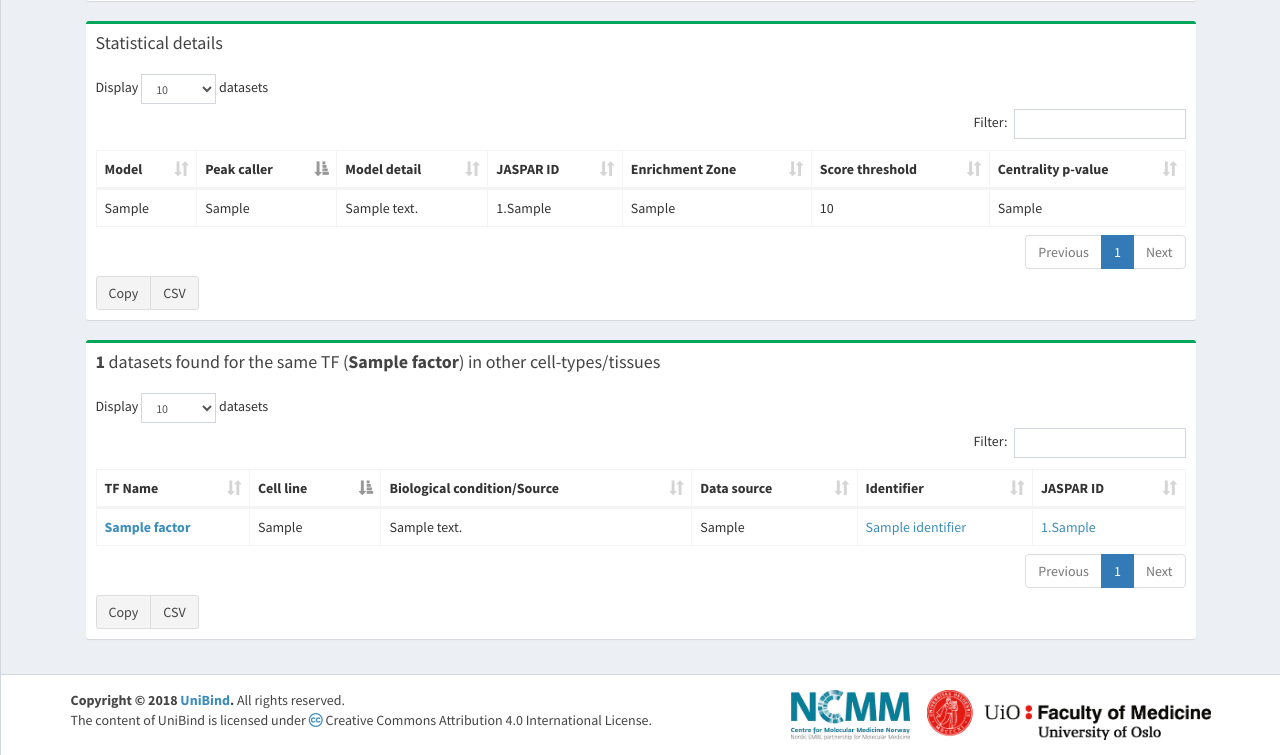
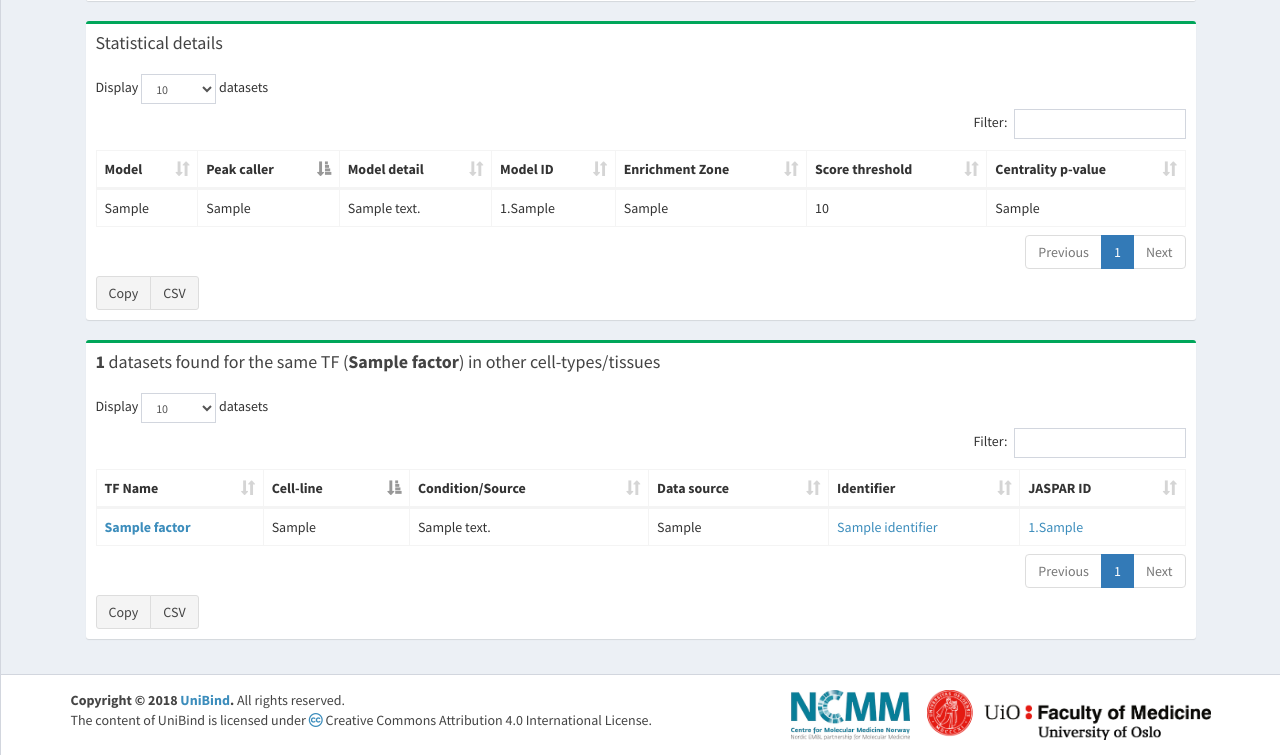
Before and after one commit to asntech/UniBind, a Django app: template portal/templates/portal/factor_detail.html in a window 1280 px wide. Shown: the part 851-1606 px from the top of the page. Run offline with Django 3.2, Linux system fonts and the light colour scheme; the template is opened without the code that fills it: most values are stand-ins (such as "Sample title", 1, 10 or a date in 2020); some libraries are stand-ins or nearby versions.

Commit message:
added new data

```diff
--- a/portal/templates/portal/factor_detail.html
+++ b/portal/templates/portal/factor_detail.html
@@ -286,7 +286,7 @@ Detailed information of <b>{{ factor.tf_name }} </b>
                   <th>Model</th>
                   <th>Peak caller</th>
                   <th>Model detail</th>
-                  <th>JASPAR ID</th>
+                  <th>Model ID</th>
                   <th>Enrichment Zone</th>
                   <th>Score threshold</th>
                   <th>Centrality p-value</th>
@@ -340,8 +340,8 @@ Detailed information of <b>{{ factor.tf_name }} </b>
                 <thead>
                 <tr>
                   <th>TF Name</th>
-                  <th>Cell line</th>
-                  <th>Biological condition/Source</th>
+                  <th>Cell-line</th>
+                  <th>Condition/Source</th>
                   <th>Data source</th>
                   <th>Identifier</th>
                   <th>JASPAR ID</th>
--- a/portal/views.py
+++ b/portal/views.py
@@ -137,7 +137,7 @@ def factor_detail(request, factor_id):
 	models = factor_details.values_list('prediction_model', flat=True).distinct()
 	mlists = models
 	#BEM, DNAshaped, DiMO, PWM, TFFM
-	morder=[1,2,3,4,0]
+	morder=[1,2,3,0]
 	if len(morder) == len(mlists):
 		models = [ mlists[i] for i in morder]
 
@@ -182,7 +182,7 @@ def download_data(request):
 	models = FactorData.objects.all().values_list('prediction_model', flat=True).distinct()
 	mlists = models
 	#BEM, DNAshaped, DiMO, PWM, TFFM
-	morder=[1,2,3,4,0]
+	morder=[1,2,3,0]
 	models = [ mlists[i] for i in morder]
 
 	peak_callers = FactorData.objects.all().values_list('peak_caller', flat=True).distinct().order_by('-peak_caller')
```
Also changed, not shown: UniBind.sqlite3.
